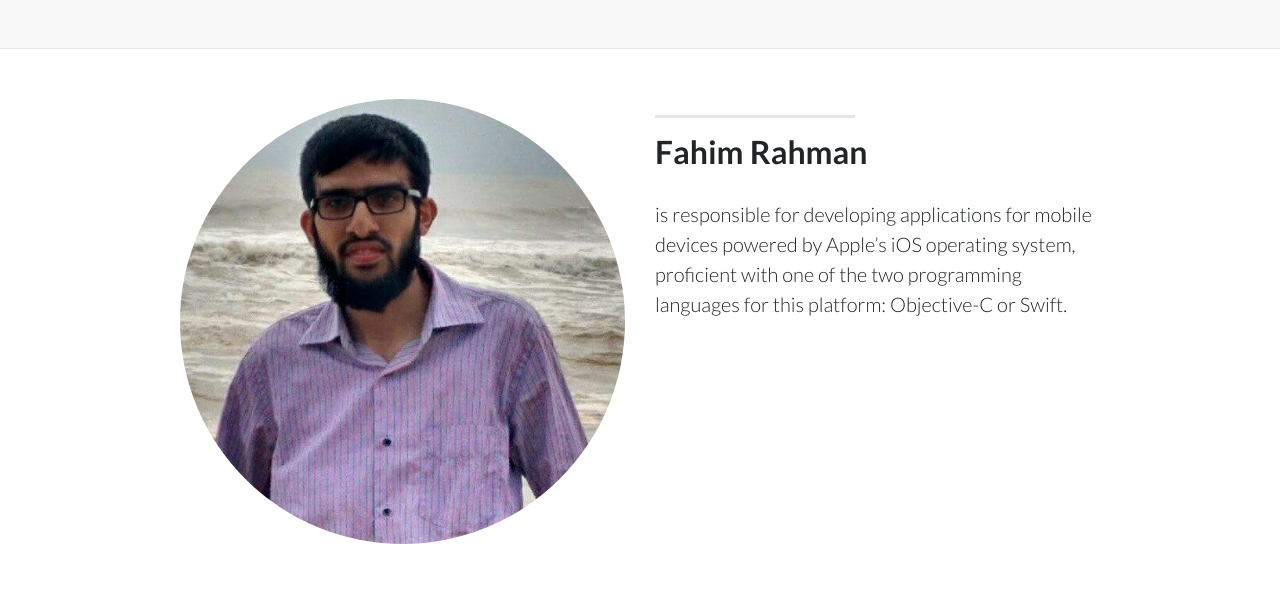
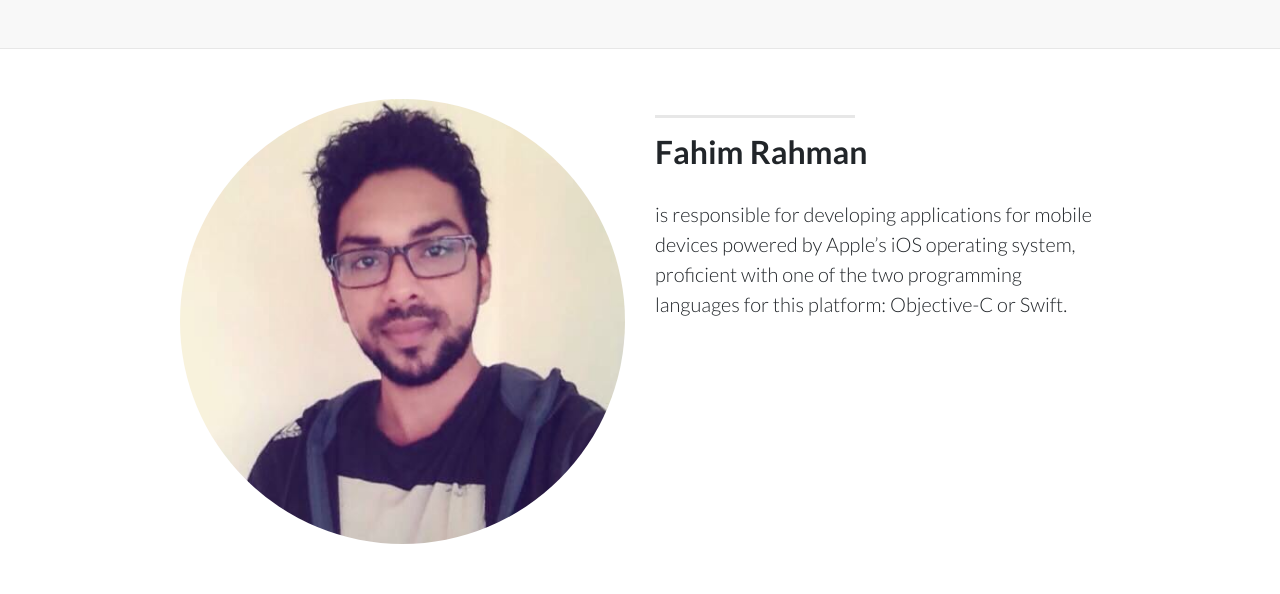
Before and after one commit to thanseehabdulla/offcoworkerteam, a website: page index.html in a window 1280 px wide. Shown: the part 3442-4036 px from the top of the page. Drawn offline with nearby package versions, Linux system fonts and the light colour scheme.

Commit message:
fahi, added

```diff
--- a/index.html
+++ b/index.html
@@ -236,7 +236,7 @@
             <p class="lead">is responsible for developing applications for mobile devices powered by Apple’s iOS operating system, proficient with one of the two programming languages for this platform: Objective-C or Swift.</p>
           </div>
           <div class="col-lg-5 ml-auto order-lg-1">
-            <img class="img-fluid" src="img/nabil.jpg" style="border-radius: 50%;position: relative;float: right" alt="">
+            <img class="img-fluid" src="img/fahim.jpeg" style="border-radius: 50%;position: relative;float: right" alt="">
           </div>
         </div>
 
```
